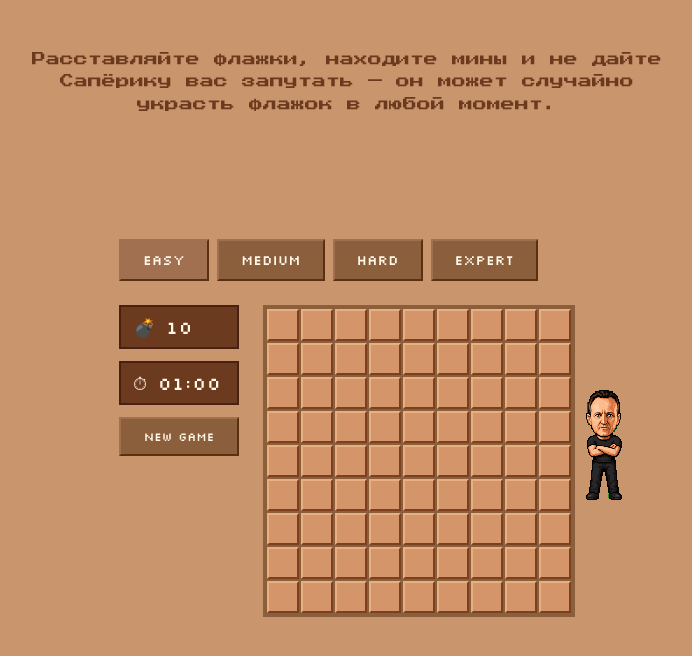
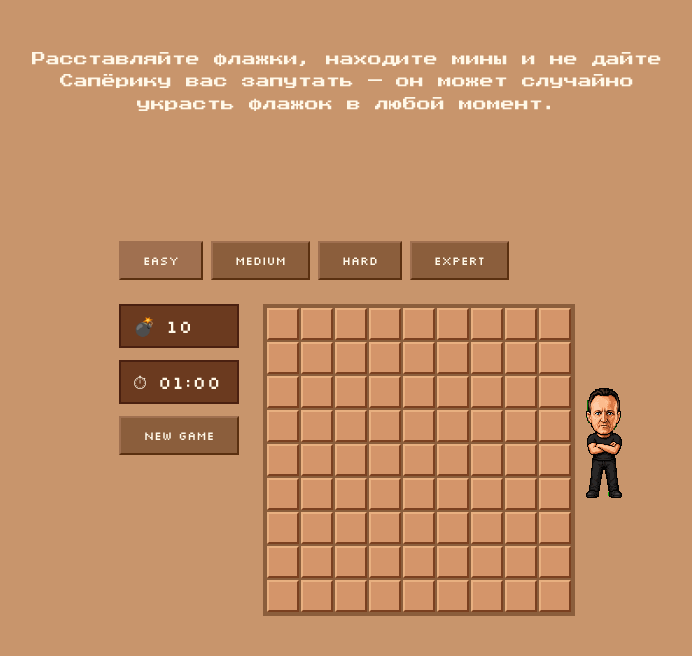
Before and after one commit to nastyaovs2016-cloud/minesweeper-kostya, a plain HTML site: page index.html in a window 1280 px wide. Shown: the whole page, without its empty margins (293-985 px from the left). Drawn offline with Linux system fonts and the light colour scheme.

Commit message:
Update style.css

```diff
--- a/style.css
+++ b/style.css
@@ -31,6 +31,7 @@ body {
   transform: translateX(-50%);
   font-family: 'Press Start 2P', monospace;
   font-size: 14px;
+  max-width: 300px
   color: #6B3A1E;
   text-align: center;
   line-height: 1.6;
@@ -51,7 +52,7 @@ body {
 
 .diff-btn {
   font-family: var(--font);
-  font-size: 14px;
+  font-size: 12px;
   padding: 10px 22px;
   background: #8B5E3C;
   color: var(--text);
```
